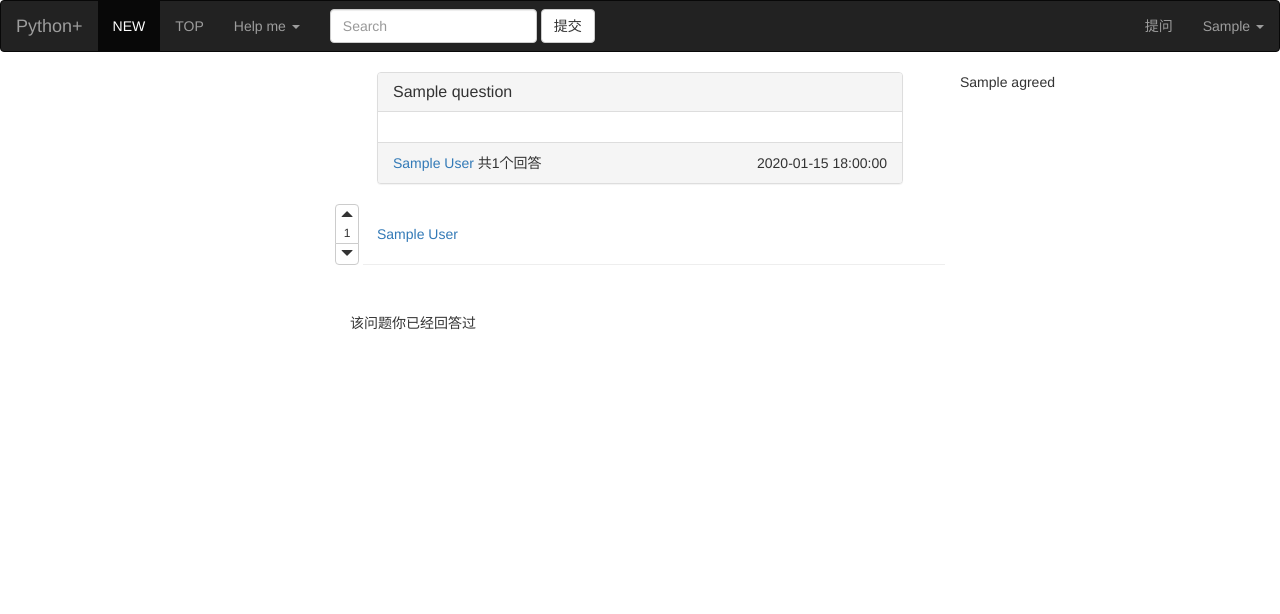
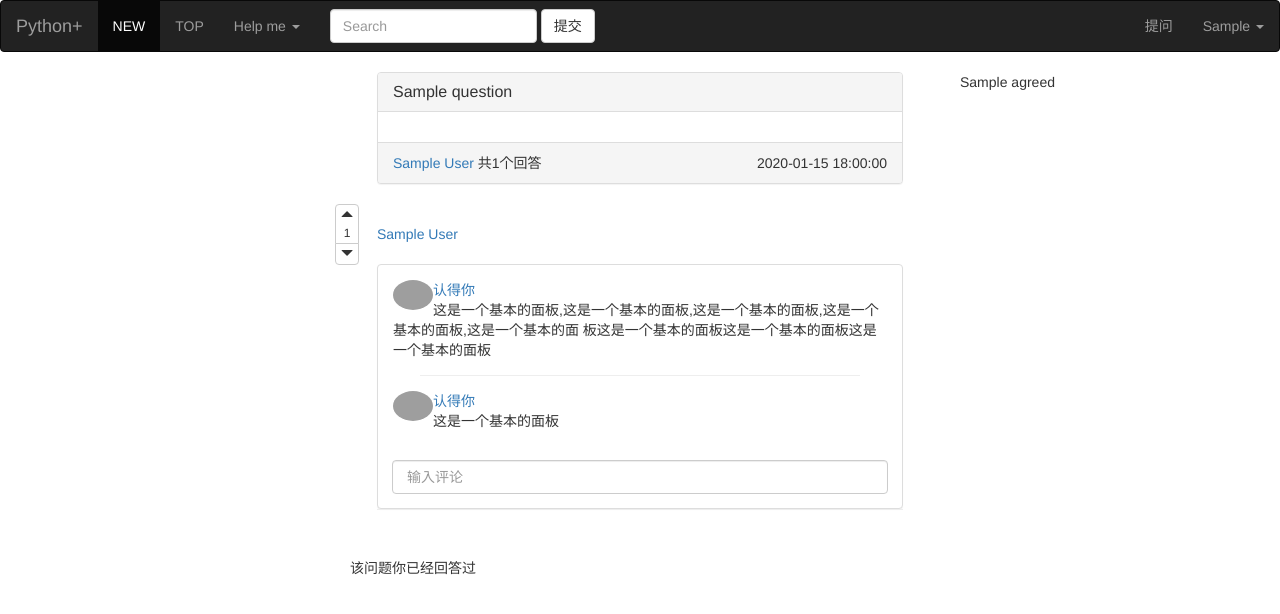
Before and after one commit to Twotiger/iforj, a Django app: template qa/templates/question.html in a window 1280 px wide. Shown: the top 614 px of the page. Run offline with Django 3.2, Linux system fonts and the light colour scheme; tables that the repository leaves empty hold one stand-in row (values such as "Sample post"); the template is opened without the code that fills it: values that come from a table or form of the project are taken from there, most other values are stand-ins (such as "Sample title", 1, 10 or a date in 2020); parts of the project's set-up code (start-up, migrations or seed data) failed here and were passed over; some libraries are stand-ins or nearby versions; grey boxes are pictures that could not be loaded.

Commit message:
评论系统
基础构建

```diff
--- a/qa/templates/question.html
+++ b/qa/templates/question.html
@@ -27,6 +27,9 @@
         .qpanel{margin:0 3em}
         .apanel-edit{margin:0 3em}
         .afooter{margin:0 3em}
+        .cpanel{margin:0 3em}
+        .addcomment{padding:1em 1em}
+        hr{margin:0 3em}
     </style>
 {% endblock css %}
 
@@ -122,12 +125,52 @@
                         评论</a>
 
                 {% endifequal %}
-
             </span>
         </div>
 
+        {#            评论面板#}
+        <br/>
+        <div class="panel panel-default cpanel">
 
-        <hr style="margin-bottom: 2em;margin-left: 2em"/>
+            <div class="panel-body">
+                <img src="http://www.touxiang.com/Data/Image/Articles/2013-08-15/2483434106.jpg"
+                     class="img-circle pull-left" style="height: 30px;">
+                <div>
+                    <a href="">认得你</a></div>
+                这是一个基本的面板,这是一个基本的面板,这是一个基本的面板,这是一个基本的面板,这是一个基本的面
+                板这是一个基本的面板这是一个基本的面板这是一个基本的面板
+            </div>
+            <div >
+
+
+            </div>
+            <hr>
+
+            <div class="panel-body">
+                <img src="http://www.touxiang.com/Data/Image/Articles/2013-08-15/2483434106.jpg"
+                     class="img-circle pull-left" style="height: 30px;">
+                <div>
+                    <a href="">认得你</a></div>
+                这是一个基本的面板
+            </div>
+            <div >
+
+                <div style="padding: 1em">
+                    <input type="text" class="form-control addcomment" id="comment"
+                           placeholder="输入评论">
+                </div>
+
+
+                <div class="cbutton" style="display: none;padding: 0.5em 1em;" value={{ answer.id }}>
+                    <button type="button" class="btn" style="" value="34">评论</button>
+                </div>
+
+            </div>
+
+
+
+        </div>
+        <hr style="margin-bottom: 2em;"/>
     {% endfor %}
 <br/>
 
@@ -178,6 +221,20 @@
 
 {% block js %}
     <script>
+        {#    评论支持#}
+
+        $("#comment").focus(function(){
+            $('.cbutton').css('display','block');
+        });
+{#        $("#comment").blur(function(){#}
+{#            $('.cbutton').css('display','none');#}
+{#        });#}
+        $(".cbutton").click(function(){
+            var aid = $('.cbutton').val();
+           alert(aid)
+        });
+
+
         {#    update答案#}
         $('.r_commit').click(function(){
             var aid =$('.redit').attr('name');
@@ -256,7 +313,7 @@
 
         // 图片自适应可能存在兼容问题
         {#        $("img").addClass("carousel-inner img-responsive img-rounded");#}
-        $("img").addClass("img-responsive");
+        {#        $("img").addClass("img-responsive");#}
 
         {# 提交问答#}
         $(".commit").click(function() {
```
